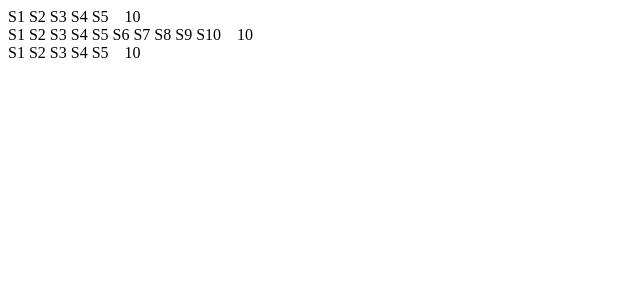
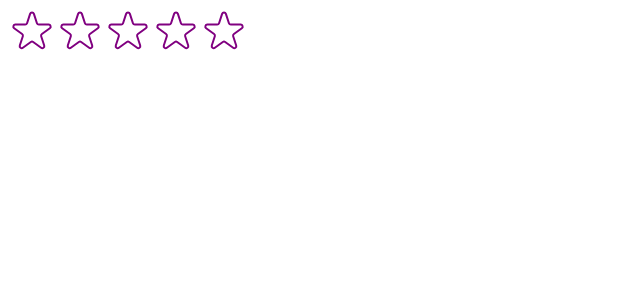
Before and after one commit to stellachinonso/movies, a React (Create React App) app: page / in a window 1280 px wide. Shown: the top 300 px of the page, without its empty margins (0-640 px from the left). Built offline with nearby package versions, Linux system fonts and the light colour scheme.

Commit message:
modified color

```diff
--- a/src/StarRating.js
+++ b/src/StarRating.js
@@ -1,3 +1,5 @@
+import { useState } from "react";
+
 const containerStyle = {
   display: "flex",
   alignItems: "center",
@@ -6,22 +8,96 @@
 
 const starContainerStyle = {
   display: "flex",
-  gap: "4px",
 };
 
-const textStyle = {
-  lineHeight: "1",
-  margin: "0",
-};
-export default function StarRating({ maxRating = 5 }) {
+export default function StarRating({
+  maxRating = 5,
+  color = "#800080",
+  size = 48,
+}) {
+  const [rating, setRating] = useState(0);
+  const [tempRating, setTempRating] = useState(0);
+
+  function handleRating(rating) {
+    setRating(rating);
+  }
+
+  const textStyle = {
+    lineHeight: "1",
+    margin: "0",
+    color,
+    fontSize: `${size / 1.5}px`,
+  };
   return (
     <div style={containerStyle}>
       <div style={starContainerStyle}>
         {Array.from({ length: maxRating }, (_, i) => (
-          <span>S{i + 1}</span>
+          <Star
+            key={i}
+            onRate={() => handleRating(i + 1)}
+            full={tempRating ? tempRating >= i + 1 : rating >= i + 1}
+            onHoverIn={() => setTempRating(i + 1)}
+            onHoverOut={() => setTempRating(0)}
+            color={color}
+            size={size}
+          />
         ))}
       </div>
-      <p style={textStyle}>10</p>
+      <p style={textStyle}>{tempRating || rating || ""}</p>
     </div>
   );
 }
+
+function Star({ onRate, full, onHoverIn, onHoverOut, color, size }) {
+  const StarStyle = {
+    width: `${size}px`,
+    height: `${size}px`,
+    display: "block",
+    cursor: "pointer",
+  };
+  return (
+    <span
+      role="button"
+      style={StarStyle}
+      onClick={onRate}
+      onMouseEnter={onHoverIn}
+      onMouseLeave={onHoverOut}
+    >
+      {full ? (
+        <svg
+          xmlns="http://www.w3.org/2000/svg"
+          viewBox="0 0 20 20"
+          fill={color}
+          stroke={color}
+        >
+          <path d="M9.049 2.927c.3-.921 1.603-.921 1.902 0l1.07 3.292a1 1 0 00.95.69h3.462c.969 0 1.371 1.24.588 1.81l-2.8 2.034a1 1 0 00-.364 1.118l1.07 3.292c.3.921-.755 1.688-1.54 1.118l-2.8-2.034a1 1 0 00-1.175 0l-2.8 2.034c-.784.57-1.838-.197-1.539-1.118l1.07-3.292a1 1 0 00-.364-1.118L2.98 8.72c-.783-.57-.38-1.81.588-1.81h3.461a1 1 0 00.951-.69l1.07-3.292z" />
+        </svg>
+      ) : (
+        <svg
+          xmlns="http://www.w3.org/2000/svg"
+          fill="none"
+          viewBox="0 0 24 24"
+          stroke={color}
+        >
+          <path
+            strokeLinecap="round"
+            strokeLinejoin="round"
+            strokeWidth="{2}"
+            d="M11.049 2.927c.3-.921 1.603-.921 1.902 0l1.519 4.674a1 1 0 00.95.69h4.915c.969 0 1.371 1.24.588 1.81l-3.976 2.888a1 1 0 00-.363 1.118l1.518 4.674c.3.922-.755 1.688-1.538 1.118l-3.976-2.888a1 1 0 00-1.176 0l-3.976 2.888c-.783.57-1.838-.197-1.538-1.118l1.518-4.674a1 1 0 00-.363-1.118l-3.976-2.888c-.784-.57-.38-1.81.588-1.81h4.914a1 1 0 00.951-.69l1.519-4.674z"
+          />
+        </svg>
+      )}
+    </span>
+  );
+}
+/*
+FULL STAR
+
+
+
+
+EMPTY STAR
+
+
+
+*/
--- a/src/index.js
+++ b/src/index.js
@@ -9,7 +9,5 @@
   <React.StrictMode>
     {/* <App /> */}
     <StarRating maxRating={5} />
-    <StarRating maxRating={10} />
-    <StarRating />
   </React.StrictMode>
 );
```
